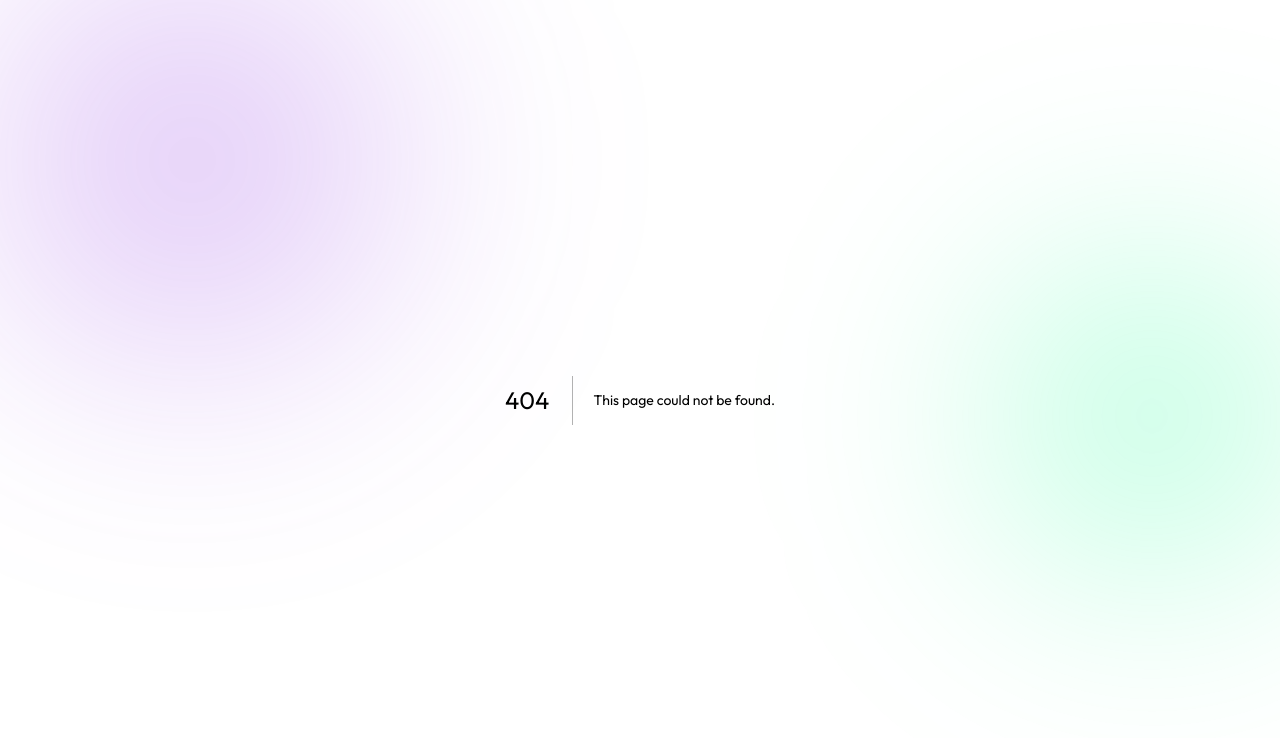
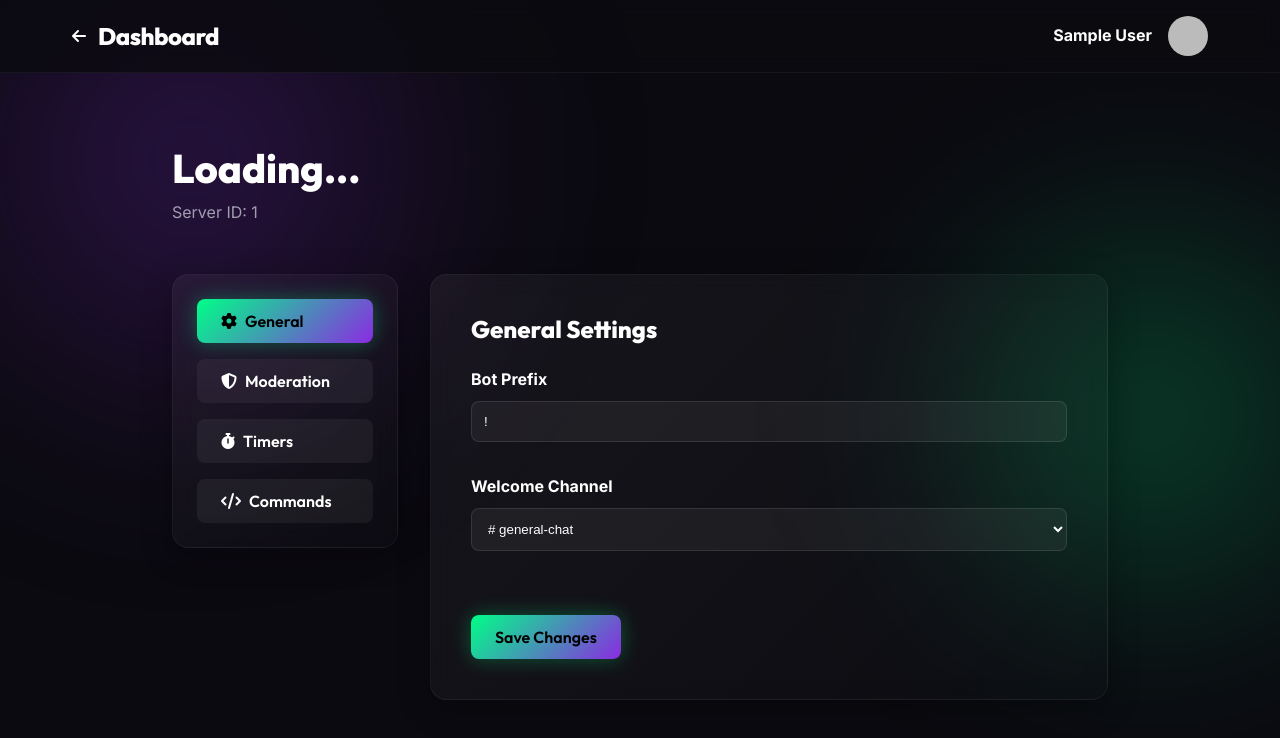
Before and after one commit to StarlightLounge/hazebot, a Next.js app: page /dashboard/1 in a window 1280 px wide. Before the commit this address had no page. Shown: the top 738 px of the page. Built offline with nearby package versions, Linux system fonts and the light colour scheme; no server answers; sample sign-in values are in the browser's storage.

Commit message:
Add dynamic server settings page

```diff
--- /dev/null
+++ b/src/app/dashboard/[id]/page.tsx
@@ -0,0 +1,95 @@
+"use client";
+
+import Link from 'next/link';
+import { useSession } from 'next-auth/react';
+import { redirect, useParams } from 'next/navigation';
+import { useEffect, useState } from 'react';
+
+export default function ServerSettings() {
+  const { data: session, status } = useSession();
+  const params = useParams();
+  const serverId = params.id as string;
+  const [serverName, setServerName] = useState<string>("Loading...");
+
+  useEffect(() => {
+    if (status === "authenticated") {
+      fetch('/api/guilds')
+        .then(res => res.json())
+        .then(data => {
+          if (Array.isArray(data)) {
+            const server = data.find(s => s.id === serverId);
+            if (server) setServerName(server.name);
+            else setServerName("Unknown Server");
+          }
+        })
+        .catch(() => setServerName("Error loading server"));
+    }
+  }, [status, serverId]);
+
+  if (status === "loading") return <div style={{ minHeight: '100vh', display: 'flex', alignItems: 'center', justifyContent: 'center' }}>Loading...</div>;
+  if (status === "unauthenticated") redirect('/');
+
+  return (
+    <div style={{ paddingTop: '80px', minHeight: '100vh' }}>
+      <nav className="navbar scrolled">
+        <div className="nav-container">
+          <div className="logo">
+            <Link href="/dashboard" style={{ display: 'flex', alignItems: 'center', gap: '0.75rem', textDecoration: 'none', color: 'inherit' }}>
+              <i className="fa-solid fa-arrow-left"></i>
+              <span className="logo-text">Dashboard</span>
+            </Link>
+          </div>
+          <div className="nav-cta">
+            <div className="user-profile" style={{ display: 'flex', alignItems: 'center', gap: '1rem' }}>
+                <span style={{ fontWeight: 'bold' }}>{session?.user?.name || "HazeBot User"}</span>
+                <img src={session?.user?.image || "/assets/logo.png"} alt="User" style={{ width: '40px', height: '40px', borderRadius: '50%' }} />
+            </div>
+          </div>
+        </div>
+      </nav>
+
+      <div className="dashboard-container" style={{ maxWidth: '1000px', margin: '4rem auto', padding: '0 2rem' }}>
+        <h1 style={{ fontSize: '2.5rem', marginBottom: '0.5rem' }}>{serverName}</h1>
+        <p style={{ color: 'var(--text-muted)', marginBottom: '3rem' }}>Server ID: {serverId}</p>
+
+        <div style={{ display: 'grid', gridTemplateColumns: '1fr', gap: '2rem' }} className="settings-layout">
+          <style dangerouslySetInnerHTML={{__html: `
+            @media (min-width: 768px) {
+              .settings-layout {
+                grid-template-columns: 1fr 3fr !important;
+              }
+            }
+          `}} />
+
+          {/* Sidebar */}
+          <div className="glass-card" style={{ padding: '1.5rem', display: 'flex', flexDirection: 'column', gap: '1rem', height: 'fit-content' }}>
+             <button className="btn btn-primary" style={{ width: '100%', justifyContent: 'flex-start' }}><i className="fa-solid fa-gear"></i> General</button>
+             <button className="btn btn-secondary" style={{ width: '100%', justifyContent: 'flex-start', border: 'none' }}><i className="fa-solid fa-shield-halved"></i> Moderation</button>
+             <button className="btn btn-secondary" style={{ width: '100%', justifyContent: 'flex-start', border: 'none' }}><i className="fa-solid fa-stopwatch"></i> Timers</button>
+             <button className="btn btn-secondary" style={{ width: '100%', justifyContent: 'flex-start', border: 'none' }}><i className="fa-solid fa-code"></i> Commands</button>
+          </div>
+
+          {/* Content */}
+          <div className="glass-card" style={{ padding: '2.5rem' }}>
+             <h2 style={{ marginBottom: '1.5rem' }}>General Settings</h2>
+
+             <div style={{ marginBottom: '2rem' }}>
+               <label style={{ display: 'block', marginBottom: '0.5rem', fontWeight: 'bold' }}>Bot Prefix</label>
+               <input type="text" defaultValue="!" style={{ width: '100%', padding: '0.75rem', borderRadius: '8px', background: 'rgba(255,255,255,0.05)', border: '1px solid rgba(255,255,255,0.1)', color: 'white', outline: 'none' }} />
+             </div>
+
+             <div style={{ marginBottom: '2rem' }}>
+               <label style={{ display: 'block', marginBottom: '0.5rem', fontWeight: 'bold' }}>Welcome Channel</label>
+               <select style={{ width: '100%', padding: '0.75rem', borderRadius: '8px', background: 'rgba(255,255,255,0.05)', border: '1px solid rgba(255,255,255,0.1)', color: 'white', outline: 'none' }}>
+                 <option style={{ color: 'black' }}># general-chat</option>
+                 <option style={{ color: 'black' }}># welcome</option>
+               </select>
+             </div>
+
+             <button className="btn btn-primary mt-4">Save Changes</button>
+          </div>
+        </div>
+      </div>
+    </div>
+  );
+}
--- a/src/app/dashboard/page.tsx
+++ b/src/app/dashboard/page.tsx
@@ -61,7 +61,8 @@ export default function Dashboard() {
         ) : (
           <div className="server-grid" style={{ display: 'grid', gridTemplateColumns: 'repeat(auto-fill, minmax(300px, 1fr))', gap: '2rem' }}>
             {servers.map((server) => (
-              <div key={server.id} className="glass-card" style={{ padding: '2rem', display: 'flex', alignItems: 'center', gap: '1.5rem', cursor: 'pointer', transition: 'var(--transition)' }}
+              <Link key={server.id} href={`/dashboard/${server.id}`} style={{ textDecoration: 'none', color: 'inherit' }}>
+                <div className="glass-card" style={{ padding: '2rem', display: 'flex', alignItems: 'center', gap: '1.5rem', cursor: 'pointer', transition: 'var(--transition)', height: '100%' }}
                      onMouseOver={(e) => { e.currentTarget.style.transform = 'translateY(-5px)'; e.currentTarget.style.boxShadow = '0 10px 30px rgba(0, 0, 0, 0.2)'; e.currentTarget.style.borderColor = 'rgba(0, 255, 136, 0.2)' }}
                      onMouseOut={(e) => { e.currentTarget.style.transform = 'translateY(0)'; e.currentTarget.style.boxShadow = '0 8px 32px rgba(0, 0, 0, 0.3)'; e.currentTarget.style.borderColor = 'rgba(255, 255, 255, 0.05)' }}>
 
@@ -90,6 +91,7 @@ export default function Dashboard() {
                     <i className="fa-solid fa-chevron-right"></i>
                   </div>
                 </div>
+              </Link>
             ))}
           </div>
         )}
```
Lines whose indentation alone changed are shown as unchanged.
